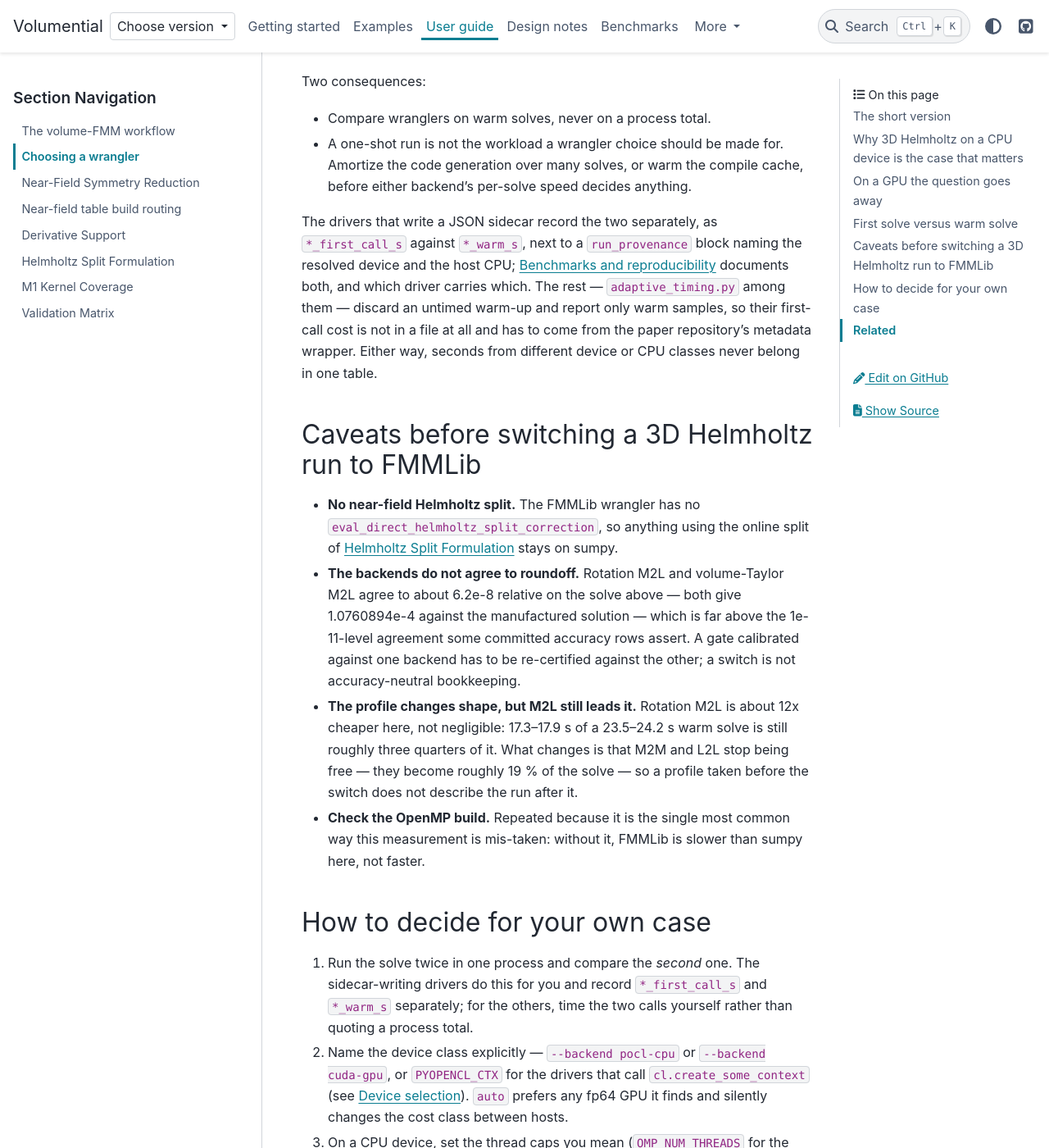
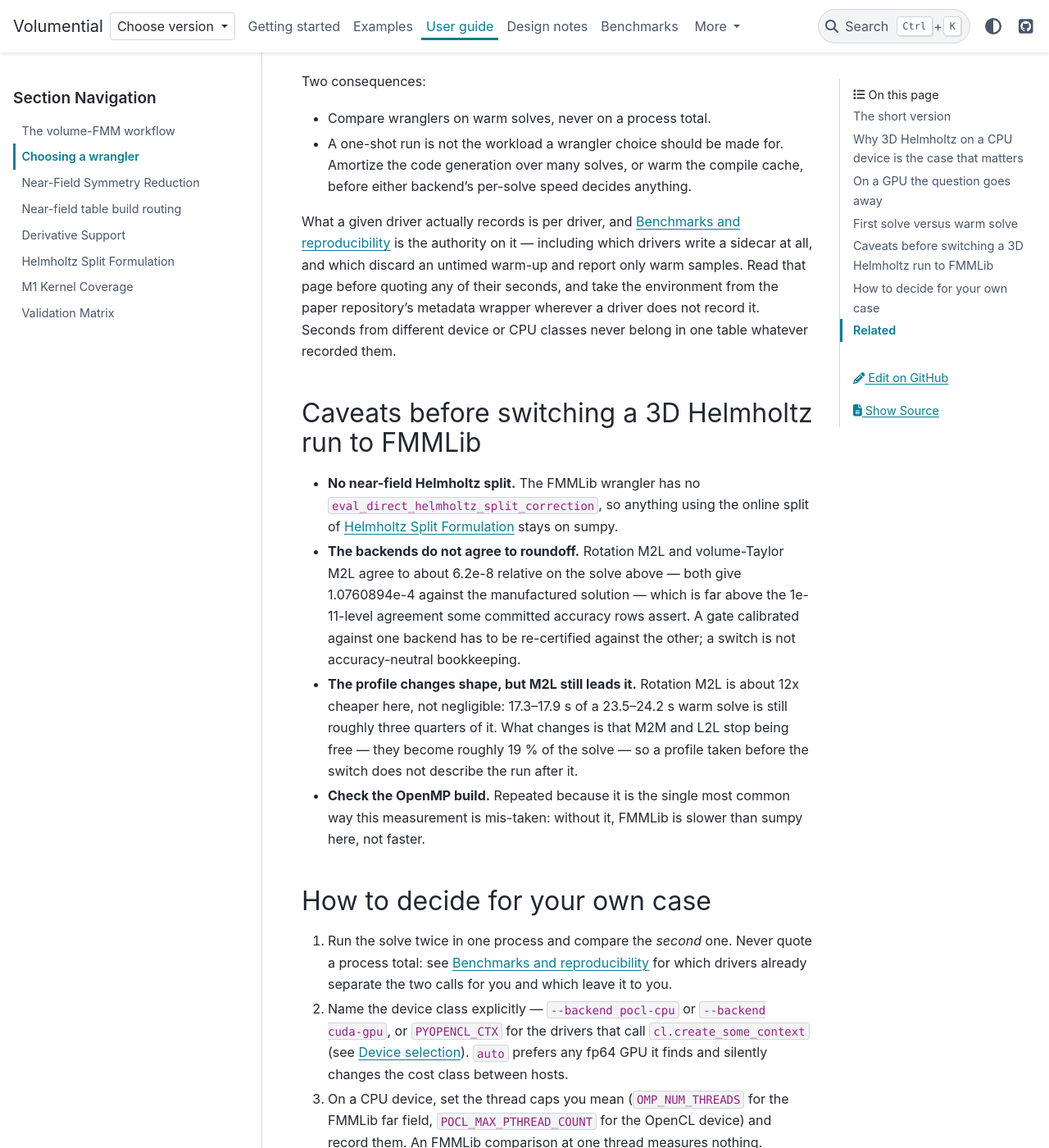
Before and after one commit to xywei/volumential, a Sphinx documentation site: the page built from doc/source/user-guide/choosing-a-wrangler.md, in a window 1280 px wide and 1400 px high, scrolled down 3558 px. Shown: the whole window at 82% size. Built offline with Sphinx 7.4.7 and the PyData theme 0.15.4, drawn with Linux system fonts in a browser that asks for light colours.

Commit message:
docs: stop naming sidecar fields this branch does not add, and fix the sin/cos baseline
* The first-call/warm section named `*_first_call_s`, `*_warm_s` and
  `run_provenance`.  Those fields land in a different change; a reader of
  this branch would look for them and not find them.  The page now says what
  is true regardless of when that lands -- never quote a process total, and
  the benchmarks page is the authority on which driver records what.
* The new root-cause subsection said a separate `sin`/`cos` pair costs "under
  a nanosecond" while the paragraph above it quotes ~1.6 ns for the same
  comparison on the same PoCL 7.0 / LLVM 19.1.7 CPU.  Two numbers for one
  baseline give two different ratios; the page now quotes the one it already
  had.

```diff
--- a/doc/source/user-guide/choosing-a-wrangler.md
+++ b/doc/source/user-guide/choosing-a-wrangler.md
@@ -120,14 +120,13 @@ Two consequences:
   Amortize the code generation over many solves, or warm the compile cache,
   before either backend's per-solve speed decides anything.
 
-The drivers that write a JSON sidecar record the two separately, as
-`*_first_call_s` against `*_warm_s`, next to a `run_provenance` block naming
-the resolved device and the host CPU; {doc}`../benchmarks/index` documents
-both, and which driver carries which. The rest — `adaptive_timing.py` among
-them — discard an untimed warm-up and report only warm samples, so their
-first-call cost is not in a file at all and has to come from the paper
-repository's metadata wrapper. Either way, seconds from different device or
-CPU classes never belong in one table.
+What a given driver actually records is per driver, and
+{doc}`../benchmarks/index` is the authority on it — including which drivers
+write a sidecar at all, and which discard an untimed warm-up and report only
+warm samples. Read that page before quoting any of their seconds, and take
+the environment from the paper repository's metadata wrapper wherever a
+driver does not record it. Seconds from different device or CPU classes never
+belong in one table whatever recorded them.
 
 ## Caveats before switching a 3D Helmholtz run to FMMLib
 
@@ -151,10 +150,9 @@ CPU classes never belong in one table.
 
 ## How to decide for your own case
 
-1. Run the solve twice in one process and compare the *second* one. The
-   sidecar-writing drivers do this for you and record `*_first_call_s` and
-   `*_warm_s` separately; for the others, time the two calls yourself rather
-   than quoting a process total.
+1. Run the solve twice in one process and compare the *second* one. Never
+   quote a process total: see {doc}`../benchmarks/index` for which drivers
+   already separate the two calls for you and which leave it to you.
 2. Name the device class explicitly — `--backend pocl-cpu` or
    `--backend cuda-gpu`, or `PYOPENCL_CTX` for the drivers that call
    `cl.create_some_context` (see {doc}`../getting-started/device-selection`).
```
Also changed, not shown: doc/source/user-guide/table-build-routing.md (+2 -1 lines).
